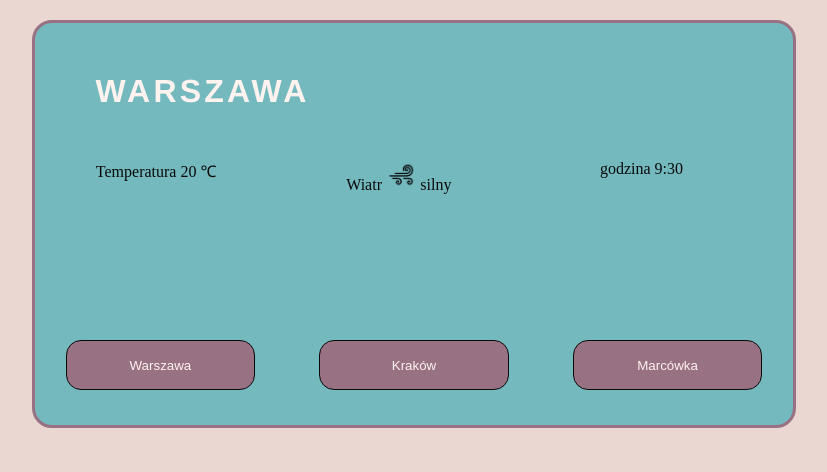
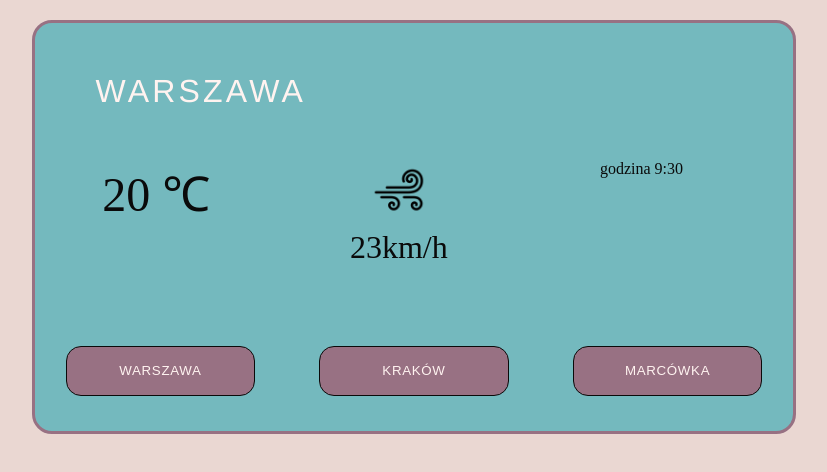
Before and after one commit to JarekBigaj/Weather_app_1, a plain HTML site: page index.html in a window 1280 px wide. Shown: the whole page, without its empty margins (226-1053 px from the left). Drawn offline with Linux system fonts and the light colour scheme.

Commit message:
Cosmetic changes buttons

```diff
--- a/index.html
+++ b/index.html
@@ -14,8 +14,8 @@
                 <h1 class="current_city">Warszawa</h1>
             </div>
             <div>
-                <p id="temp">Temperatura <span>20 &#8451;</span></p>
-                <p id="wind">Wiatr <img id="wind_icon" src="/images/wind.png"> <span>silny</span></p>
+                <p id="temp">20 &#8451;</p>
+                <p id="wind"><img id="wind_icon" src="/images/wind.png"> <span>23km/h</span> </p>
                 <p id="hour">godzina <span>9:30</span></p>
             </div>
         </div>
--- a/main.css
+++ b/main.css
@@ -24,7 +24,7 @@ body{
     margin: auto;
     text-transform: uppercase;
     letter-spacing: 0.1em;
-    font-weight: 700;
+    font-weight: 500;
 }
 
 #temp, #wind, #hour{
@@ -34,9 +34,16 @@ body{
     padding: 50px 6% 50px 6%;
 
 }
+#temp{
+    font-size: 300%;
+}
+#wind{
+    font-size: 200%;
+}
+
 #wind_icon{
-    width: 20%;
-    height: 30%;
+    width: 40%;
+    height: 50%;
 }
 
 #footer{
@@ -55,6 +62,9 @@ button{
     border:1px solid hsla(0, 0%, 4%, 1);;
     background-color: hsla(332, 16%, 52%, 1);
     color: hsla(12, 100%, 97%, 1);
+    font-weight: 500;
+    text-transform: uppercase;
+    letter-spacing: 0.05em;
 }
 button:hover{
     background-color: hsla(332, 16%, 57%, 1);;
@@ -62,6 +72,8 @@ button:hover{
     border-bottom: 2px solid hsla(0, 0%, 4%, 1);;
     cursor: pointer;
     margin-bottom: 29px;
+    font-weight: 700;
+    letter-spacing: 0.07em;
 }
 button:active{
     background-color: hsla(332, 16%, 42%, 1);
```
